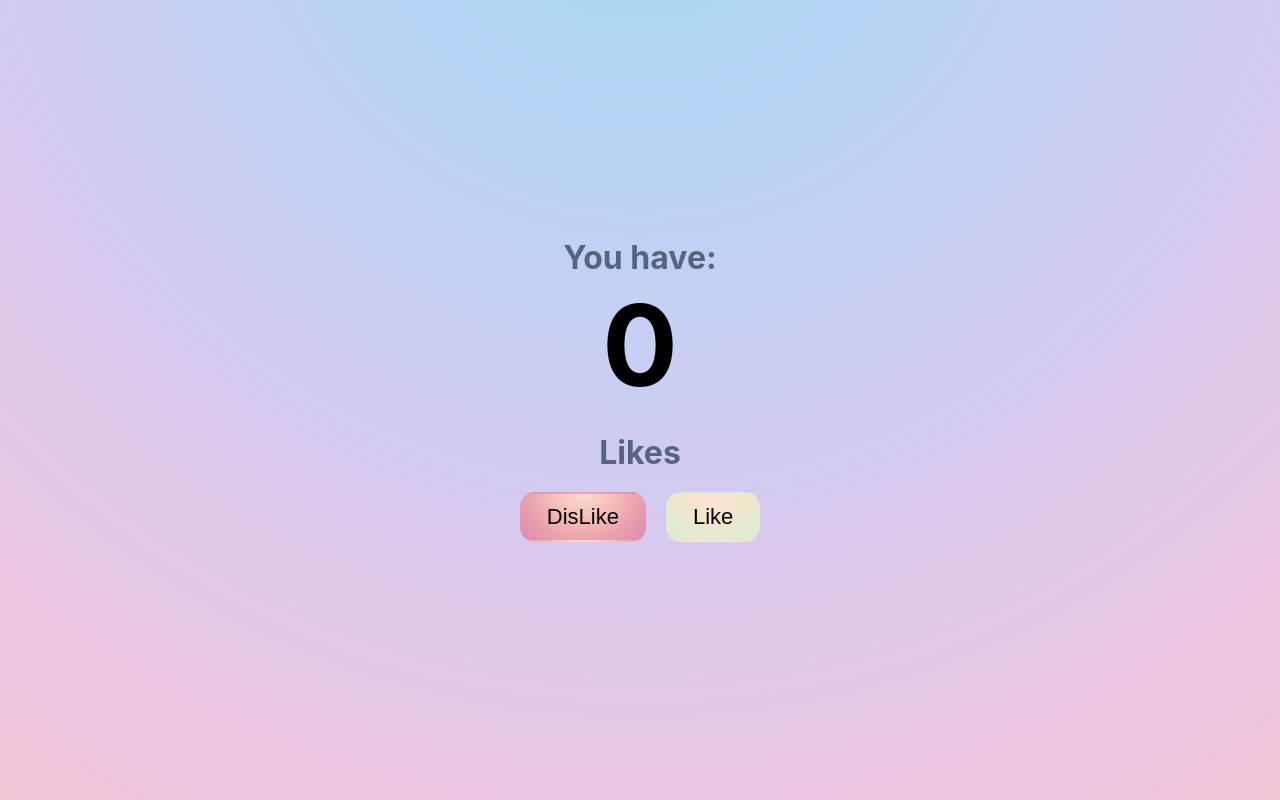
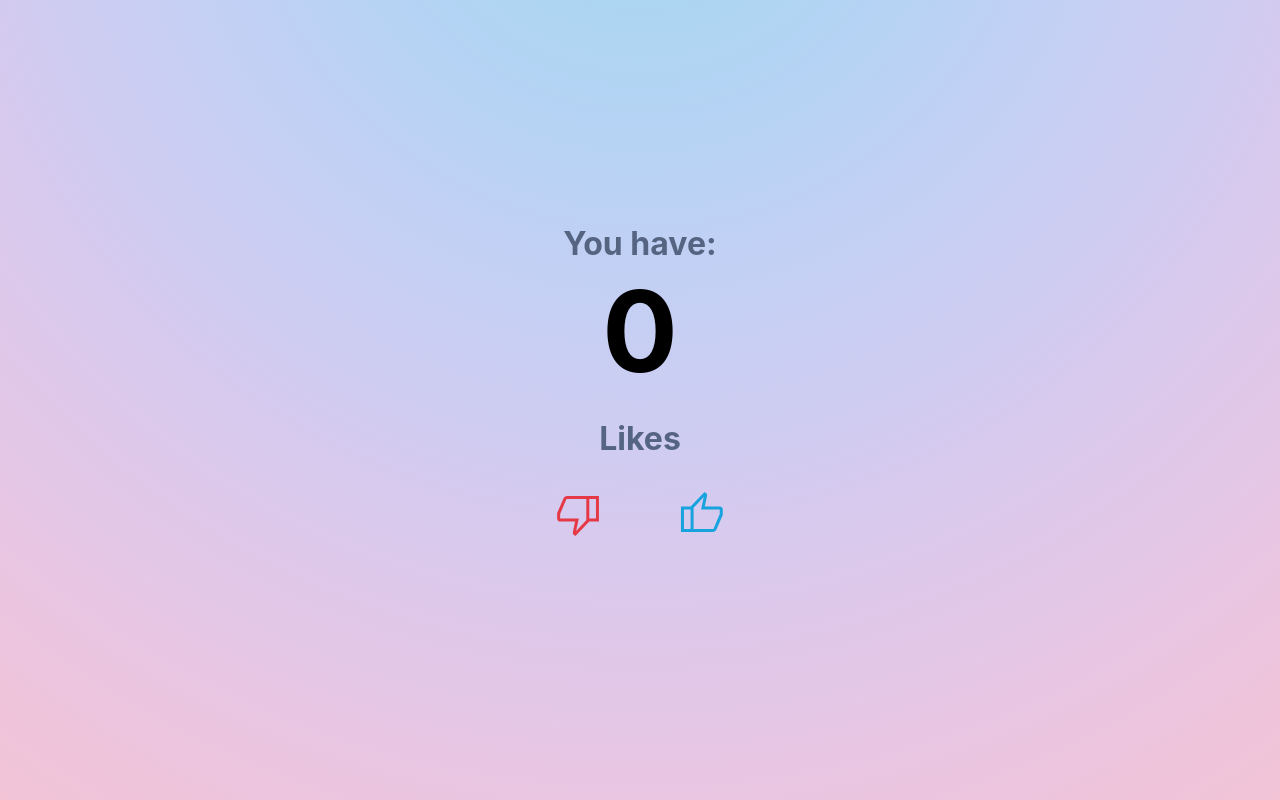
Before and after one commit to crissname/ReactLikes, a React (Create React App) app: page / in a window 1280 px wide. Built offline with nearby package versions, Linux system fonts and the light colour scheme.

Commit message:
change button

```diff
--- a/src/App.js
+++ b/src/App.js
@@ -22,8 +22,8 @@ function App() {
         <h2>You have:</h2>
         <h1>{number}</h1>
         <h2>Likes</h2>
-        <button onClick={getDecrement} className="minus">DisLike</button>
-        <button onClick={getIncrement} className="plus">Like</button>
+        <button onClick={getDecrement} ><svg  height="48" width="48" fill='#E63946FF'><path d="M12.1 6h22.2v25.6L20.4 46l-1.95-1.55q-.3-.25-.45-.7-.15-.45-.15-1.1v-.5L20.1 31.6H5.15q-1.2 0-2.1-.9-.9-.9-.9-2.1v-4.1q0-.35-.075-.725t.075-.725l6.3-14.5q.45-1.05 1.475-1.8Q10.95 6 12.1 6Zm19.2 3H11.45l-6.3 14.95v4.65H23.8l-2.65 12.45 10.15-10.7Zm0 21.35V9Zm3 1.25v-3h6.65V9H34.3V6h9.65v25.6Z"/></svg></button>
+        <button onClick={getIncrement}><svg  height="48" width="48" fill='#16A3DEFF'><path d="M35.8 42H13.6V16.4L27.5 2l1.95 1.55q.3.25.45.7.15.45.15 1.1v.5L27.8 16.4h14.95q1.2 0 2.1.9.9.9.9 2.1v4.1q0 .35.075.725t-.075.725l-6.3 14.5q-.45 1.05-1.475 1.8Q36.95 42 35.8 42Zm-19.2-3h19.85l6.3-14.95V19.4H24.1l2.65-12.45-10.15 10.7Zm0-21.35V39Zm-3-1.25v3H6.95V39h6.65v3H3.95V16.4Z"/></svg></button>
       </div>
     </div>
   );
--- a/src/index.css
+++ b/src/index.css
@@ -59,7 +59,7 @@ body {
 .App button.plus {
     background-image: radial-gradient(circle at 50% -20.71%, #ffdfda 0, #ffdfd8 6.25%, #ffe0d5 12.5%, #ffe1d3 18.75%, #fee2d1 25%, #fbe3cf 31.25%, #f8e4ce 37.5%, #f5e5cd 43.75%, #f2e6cd 50%, #eee7cd 56.25%, #ebe8ce 62.5%, #e7e9cf 68.75%, #e3ead0 75%, #dfebd2 81.25%, #dcecd4 87.5%, #d8edd7 93.75%, #d5edda 100%);
     color: #000;
-    box-shadow: 0 4px 0 darken(#b2eaff, 10%);
+    box-shadow: 0 4px 0 darken(#16a3de, 10%);
     border: 1px solid darken(#b2eaff, 15%);
 }
 
```
